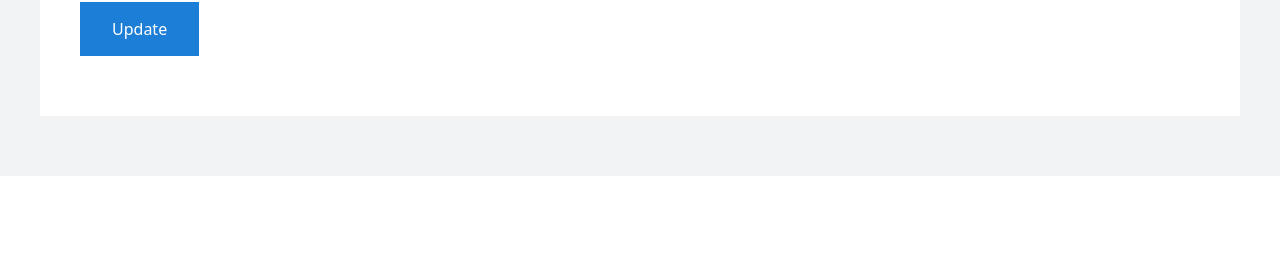
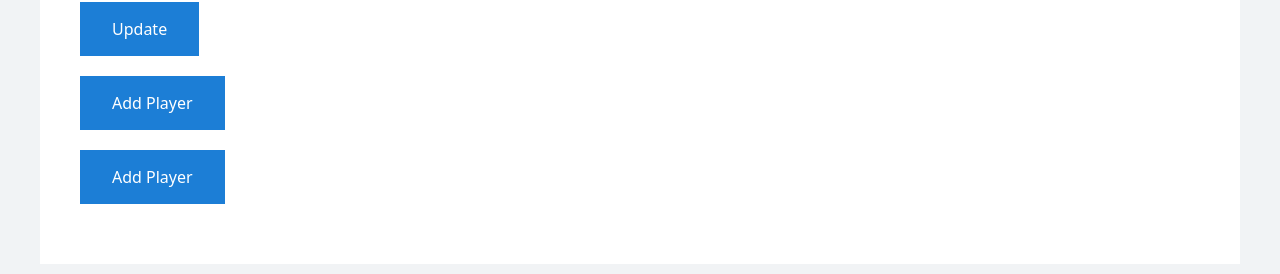
Before and after one commit to CDL-Stats/CODStats, a React (Create React App) app: page /rounds/1 in a window 1280 px wide. Shown: the part 412-686 px from the top of the page. Built offline with nearby package versions, Linux system fonts and the light colour scheme; no server answers.

Commit message:
player stats

```diff
--- a/src/index.tsx
+++ b/src/index.tsx
@@ -23,6 +23,7 @@ import CreateMap from "./maps/newMap";
 import CODMap from "./maps/map";
 import CreateRound from "./rounds/newRound";
 import Round from "./rounds/round";
+import CreatePlayerRound from "./roundPlayer/newRoundPlayer";
 
 const root = ReactDOM.createRoot(
   document.getElementById("root") as HTMLElement
@@ -49,6 +50,7 @@ root.render(
       <Route path='maps/:id' element={<CODMap />} />
       <Route path='rounds/new/match/:id' element={<CreateRound />} />
       <Route path='rounds/:id' element={<Round />} />
+      <Route path='/playerstats/new/:id' element={<CreatePlayerRound />} />
     </Routes>
   </BrowserRouter>
 );
--- a/src/matches/newMatch.tsx
+++ b/src/matches/newMatch.tsx
@@ -193,9 +193,6 @@ export default function CreateMatch() {
               <button type='submit' className='form-button'>
                 Create
               </button>
-              <button type='submit' className='form-button new'>
-                Create &amp; Add More
-              </button>
             </div>
             <div className='message'>{message ? <p>{message}</p> : null}</div>
           </form>
--- a/src/rounds/round.tsx
+++ b/src/rounds/round.tsx
@@ -4,6 +4,7 @@ import { useNavigate } from "react-router";
 import NavBar from "../navbar";
 
 export default function Round() {
+  const [data, setData] = useState({});
   const [gameMap, setMap] = useState<object>({});
   const [match, setMatch] = useState<Number>(0);
   const [game, setGame] = useState();
@@ -54,6 +55,7 @@ export default function Round() {
       })
       .then((data) => {
         const firstRow = data[0];
+        setData(data);
         setGame(firstRow["game"]);
         setMatch(firstRow["match"]);
         setMap(firstRow["map"]);
@@ -96,6 +98,10 @@ export default function Round() {
     } catch (err) {
       // console.log(err);
     }
+  };
+
+  let routeToPlayerStat = (id: number) => {
+    navigate(`/playerstats/new/${id}`);
   };
 
   return (
@@ -180,6 +186,23 @@ export default function Round() {
 
             <div className='message'>{message ? <p>{message}</p> : null}</div>
           </form>
+          <div>
+            <h2>{teamOne["teamName"]}</h2>
+            <button
+              className='form-button'
+              onClick={() => routeToPlayerStat(data["team"][0]["id"])}
+            >
+              Add Player
+            </button>
+
+            <h2>{teamTwo["teamName"]}</h2>
+            <button
+              className='form-button'
+              onClick={() => routeToPlayerStat(data["team"][1]["id"])}
+            >
+              Add Player
+            </button>
+          </div>
         </div>
       </div>
     </div>
```
